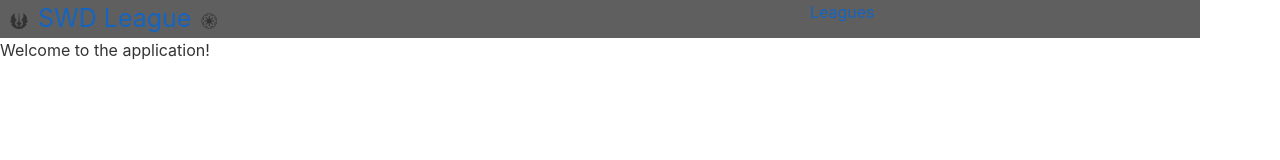
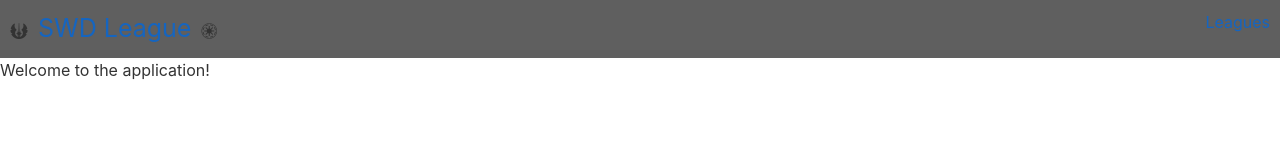
Before and after one commit to acousineau/swd-league, a React app in the folder client/: page / in a window 1280 px wide. Built offline with nearby package versions, Linux system fonts and the light colour scheme; no server answers.

Commit message:
nav bar style reset

```diff
--- a/client/src/components/Header.js
+++ b/client/src/components/Header.js
@@ -38,8 +38,8 @@ const Header = () => {
   const userState = useContext(UserContext)[0]
   return (
     <nav className="Header">
-      <div className="l-grid nav-bar">
-        <div className="nav-wrappe l-row">
+      <div className="nav-wrapper">
+        <div className="l-row">
           <div className="nav-logo l-col-8">
             <i className="fas fa-jedi" />
             <Link to="/" style={{ fontSize: '25px' }}>
@@ -47,7 +47,7 @@ const Header = () => {
             </Link>
             <i className="fab fa-galactic-republic" />
           </div>
-          <div className="l-col-4">
+          <div className="l-col-4 main-nav">
             <ul className="right hide-on-small-and-down">
               <li>
                 <Link to="/leagues" className="">
--- a/client/src/components/Header.scss
+++ b/client/src/components/Header.scss
@@ -1,7 +1,13 @@
 .Header {
-  .nav-bar {
+
+  .nav-wrapper {
     background-color: rgb(95, 95, 95);
     margin: 0px;
+    padding: 10px;
+  }
+
+  .main-nav {
+    text-align: right;
   }
 
   .nav-logo {
@@ -11,4 +17,12 @@
       margin-right: 10px;
     }
   }
+
+  a {
+    //color: rgb(255, 255, 255);
+  }
+
+  li {
+    display: inline-block;
+  }
 }
--- a/client/src/styles/app-base.scss
+++ b/client/src/styles/app-base.scss
@@ -3,4 +3,15 @@
 
 * {
   text-decoration: none;
+
+  font-family:
+    -apple-system,
+    BlinkMacSystemFont,
+    "Segoe UI",
+    Roboto,
+    Oxygen-Sans,
+    Ubuntu,
+    Cantarell,
+    "Helvetica Neue",
+    sans-serif;
 }
```
